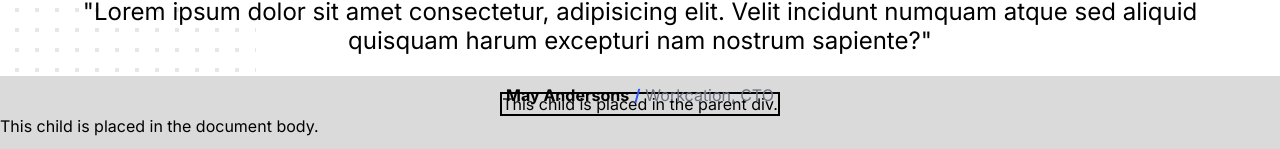
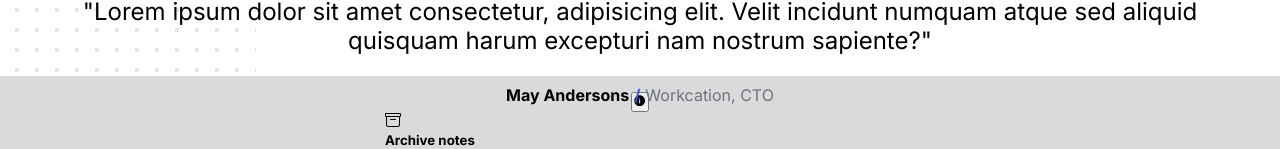
Before and after one commit to emirisato1003/react-component-library, a React (Vite) app: page / in a window 1280 px wide. Shown: the part 1986-2135 px from the top of the page. Built offline with nearby package versions, Linux system fonts and the light colour scheme; the HTML template or start-up script is replaced by a standard one.

Commit message:
create tooltip without styling

```diff
--- a/src/App.jsx
+++ b/src/App.jsx
@@ -7,10 +7,11 @@ import Card from './assets/components/Cards/index';
 import Testimonial from './assets/components/Testimonials/index';
 import MyComponent from './assets/components/ToolTips/Portal';
 
-//temporary import
+//icon import
 import { DiCodeBadge } from "react-icons/di";
 import { FaReact } from "react-icons/fa";
-import { FaQuoteLeft } from "react-icons/fa";
+import { IoIosInformationCircle } from "react-icons/io";
+import { BsArchive } from "react-icons/bs";
 
 function App() {
   const badges = ['gray', 'red', 'yellow', 'green', 'blue', 'indigo', 'purple', 'pink'];
@@ -84,7 +85,14 @@ function App() {
         </Testimonial>
       </section>
 
-      <MyComponent></MyComponent>
+      <button><IoIosInformationCircle /></button>
+      <div className="tooltip-container">
+        <BsArchive />
+        <div className="tooltip-content">
+          <h5>Archive notes</h5>
+          <p>Lorem ipsum dolor sit amet consectetur adipisicing elit. Hic, officiis!</p>
+        </div>
+      </div>
     </main >
   );
 }
```
